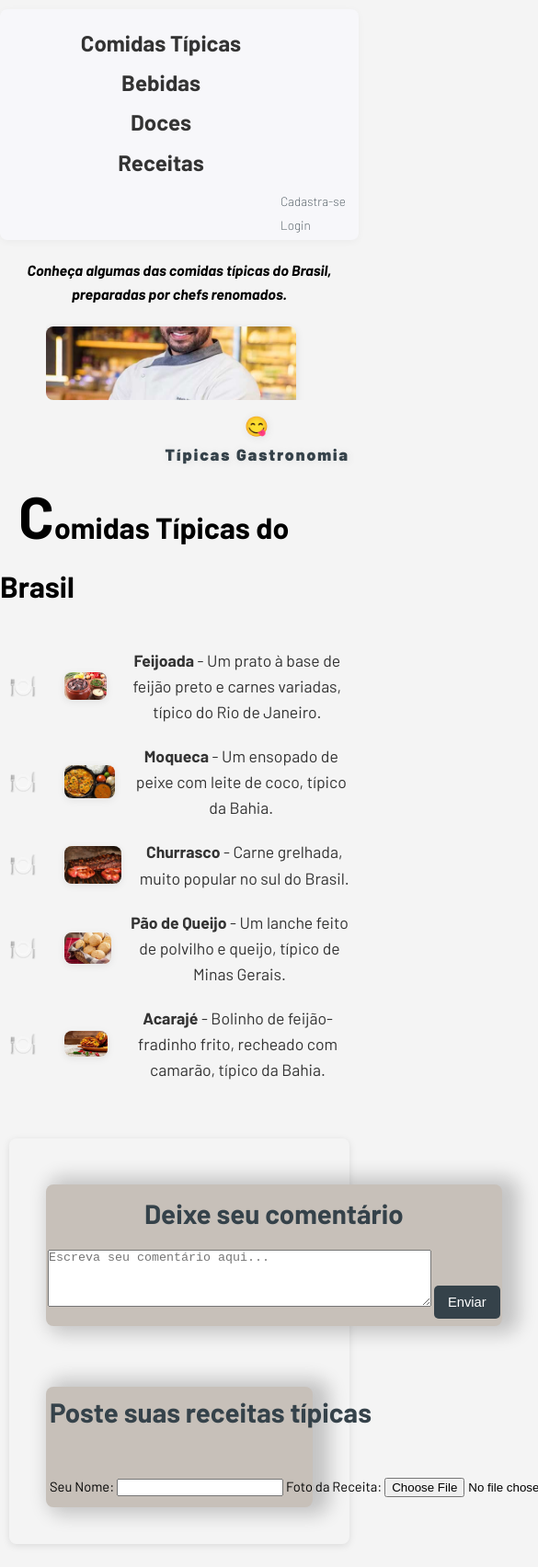
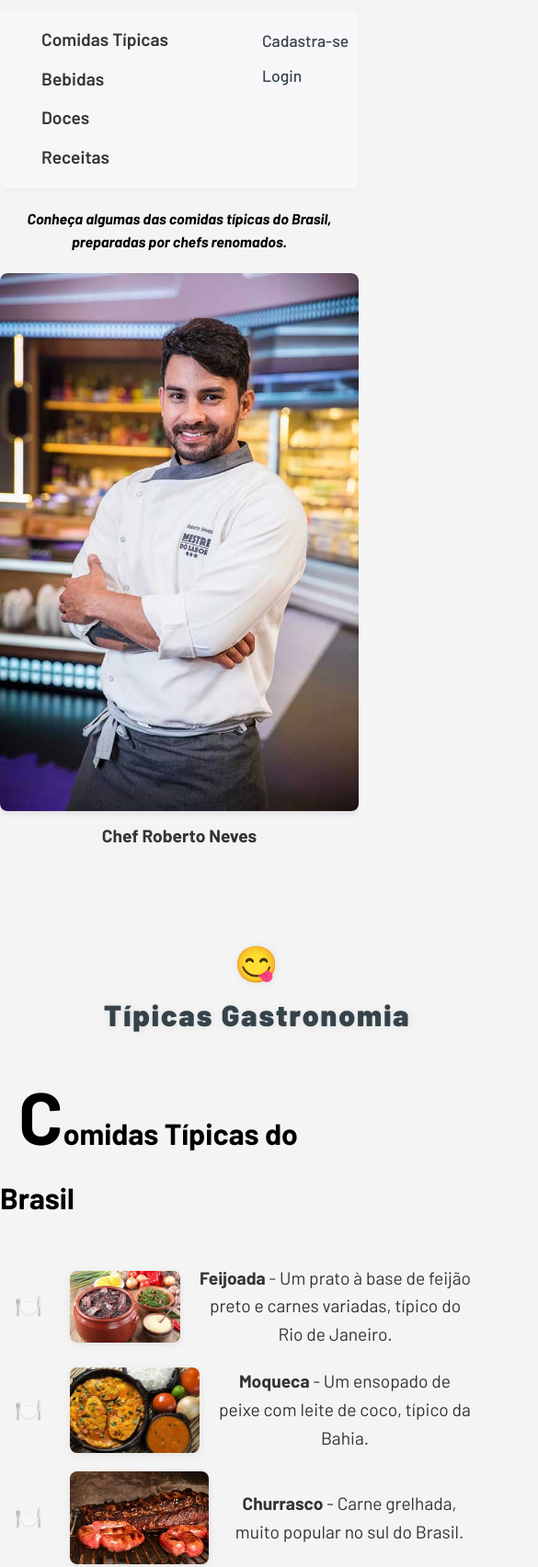
Before and after one commit to jardelMessias39/comida-tipica-brasil, a plain HTML site: page index.html in a window 390 px wide. Shown: the top 1704 px of the page at 92% size, 585 px wide, since content can reach past the window. Drawn offline with Linux system fonts and the light colour scheme.

Commit message:
fazendo correcoes

```diff
--- a/styles.css
+++ b/styles.css
@@ -432,305 +432,252 @@ nav a {
     transition: transform 0.3s ease;
     border-radius: 2px;
 }
+/* === RESET E BASE === */
+* {
+  box-sizing: border-box;
+  margin: 0;
+  padding: 0;
+}
 
-@media screen and (max-width: 600px) {
-    h1:first-letter {
-        font-size: 2em;
-    }
+body {
+  font-family: 'Barlow', sans-serif;
+  background-color: #f4f4f4;
+  line-height: 1.6;
+}
 
-    .acesso-usuario {
-        flex-direction: column;
-        gap: 10vw;
-        align-items: flex-end;
-    }
+/* === CABEÇALHO E NAVEGAÇÃO === */
+header {
+  background-color: #35424a;
+  color: white;
+  padding: 10px 0;
+  position: fixed;
+  top: 0;
+  width: 100%;
+  z-index: 1000;
+  text-align: center;
+}
 
-    .nav-lista a {
-        font-size: 1.5em;
-        margin: 0 20rem;
-    }
+nav {
+  background: #f7f7fa;
+  border-radius: 8px;
+  box-shadow: 0 2px 8px rgba(0, 0, 0, 0.04);
+  padding: 8px 0;
+}
 
-    .nav-lista a::after {
-        height: 1vw;
-    }
+.nav-lista {
+  display: flex;
+  justify-content: center;
+  gap: 1em;
+  list-style: none;
+}
 
-    .nav-lista {
-        flex-direction: column;
-        align-items: center;
-        left: 0;
-        gap: 0.5em;
-        white-space: nowrap;
-    }
+.nav-lista a {
+  text-decoration: none;
+  color: #333;
+  font-size: 1.2em;
+  font-weight: 600;
+  position: relative;
+}
 
-    .conteudo-principal {
-        flex-direction: column;
-        gap: 24vw;
-        margin: 16vh;
-        align-items: center;
-    }
+.nav-lista a::after {
+  content: '';
+  position: absolute;
+  bottom: -4px;
+  left: 0;
+  width: 100%;
+  height: 2px;
+  background: #35424a;
+  transform: scaleX(0);
+  transition: transform 0.3s ease;
+}
 
-    .mural-das-comidas-tipicas,
-    .area-comentario {
-        min-width: 320px;
-        padding: 20%;
-    }
+.nav-lista a:hover::after {
+  transform: scaleX(1);
+}
 
-    .slider {
-        display: block;
-        height: 500px;
-       align-items: center;
-        justify-content: center;
-       padding: auto;
-        animation: infinite;
-        margin-left: 50px;
+.acesso-usuario {
+  display: flex;
+  justify-content: flex-end;
+  gap: 10px;
+  margin-top: 10px;
+}
 
-    }
-   .slider img {
-    height: 200%;
-    object-fit: cover;
-    margin-top: 10px;
+.acesso-usuario a {
+  color: #35424a;
+  text-decoration: none;
+  font-weight: 500;
+}
+
+/* === LOGO E TÍTULO === */
+.logo {
+  font-size: 2.5em;
+  font-weight: 900;
+  color: #35424a;
+  text-align: center;
+  margin: 80px 0 20px;
+  animation: mover-e-mudar 3s infinite;
+}
+
+@keyframes mover-e-mudar {
+  0% { transform: translateX(0); }
+  50% { transform: translateX(200px); }
+  100% { transform: translateX(0); }
+}
+
+/* === SLIDER DE CHEFS === */
+.area-slider {
+  text-align: center;
+  margin: 20px auto;
+}
+
+.slider {
+  max-width: 100%;
+  overflow: hidden;
+  border-radius: 8px;
+}
+
+.slider li {
+  display: none;
+}
+
+.slider li.active {
+  display: block;
+}
+
+.slider img {
+  width: 100%;
+  height: auto;
+  border-radius: 8px;
+  transition: transform 0.3s ease;
+}
+
+.slider img:hover {
+  transform: scale(1.05);
+}
+
+/* === CONTEÚDO PRINCIPAL === */
+.conteudo-principal {
+  display: flex;
+  gap: 48px;
+  margin: 32px;
+  flex-wrap: wrap;
+  justify-content: center;
+}
+
+.comidas-lista {
+  display: flex;
+  flex-direction: column;
+  gap: 20px;
+}
+
+.comida-item {
+  display: flex;
+  align-items: center;
+  gap: 20px;
+  cursor: pointer;
+  transition: transform 0.3s, box-shadow 0.3s;
+}
+
+.comida-item:hover {
+  transform: scale(1.04);
+  box-shadow: 0 6px 24px rgba(53, 66, 74, 0.12);
+  background: #f7f7fa;
+  border-radius: 10px;
+}
+
+.img-comida {
+  width: 300px;
+  border-radius: 8px;
+  box-shadow: 0 2px 8px rgba(0, 0, 0, 0.08);
+}
+
+.comida-item span {
+  font-size: 1.2em;
+  color: #333;
+}
+
+/* === ÁREA INTERATIVA === */
+.area-interativa {
+  display: flex;
+  flex-direction: column;
+  gap: 20px;
+  padding: 40px;
+  background-color: #c7c0b9;
+  border-radius: 8px;
+  box-shadow: 0 2px 8px rgba(0, 0, 0, 0.1);
+}
+
+.comentario,
+.mural-das-comidas-tipicas {
+  padding: 20px;
+  background-color: #fff;
+  border-radius: 8px;
+}
+
+/* === BOTÕES === */
+button {
+  background-color: #35424a;
+  color: white;
+  border: none;
+  padding: 10px 15px;
+  border-radius: 5px;
+  cursor: pointer;
+  font-size: 1em;
+}
+
+button:hover {
+  background-color: #5b5e60;
+}
+
+/* === RODAPÉ === */
+footer {
+  background: #5b5e60;
+  color: white;
+  padding: 20px;
+  text-align: center;
+}
+
+footer a {
+  color: #e0e0e0;
+  text-decoration: none;
+}
+
+footer a:hover {
+  text-decoration: underline;
+}
+
+/* === RESPONSIVIDADE === */
+@media screen and (max-width: 768px) {
+  .conteudo-principal {
+    flex-direction: column;
+    margin: 16px;
+  }
+
+  .img-comida {
+    width: 100%;
     max-width: 100%;
   }
 
+  .nav-lista {
+    flex-direction: column;
+    gap: 12px;
+  }
 
-    .logo {
-        font-size: 1.5em;
-        margin: 10px 0 4px 0;
-        text-align: center;
+  .acesso-usuario {
+    flex-direction: column;
+    align-items: center;
+    margin-top: 10px;
+  }
 
-    }
+  .logo {
+    font-size: 2em;
+  }
 
-    @keyframes slide {
-        0% {
-            transform: translateX(0);
-        }
+  .slider img {
+    height: auto;
+  }
 
-        100% {
-            transform: translateX(-100%);
-        }
-    }
-
+  .area-interativa {
+    padding: 20px;
+  }
 }
-
-@media screen and (max-width: 130px) {
-    .conteudo-principal {
-        gap: 24px;
-        margin: 16px;
-        white-space: normal;
-        flex-direction: column;
-        align-items: right;
-
-    }
-
-    .logo {
-        font-size: 1.5em;
-        margin: 16px 0 4px 0;
-        text-align: center;
-    }
-
-    .nav-lista {
-        flex-direction: column;
-        align-items: center;
-        left: 30px;
-        gap: 0.5em;
-        white-space: normal;
-    }
-
-    .mural-das-comidas-tipicas,
-    .area-comentario {
-        min-width: 320px;
-        padding: 20px;
-    }
-
-    .slider {
-        display: block;
-        height: 500px;
-        animation: infinite;
-
-    }
-
-    .acesso-usuario {
-        font-size: medium;
-        padding: auto;
-        position: right;
-        align-items: right;
-        justify-content: center;
-        white-space: normal;
-        flex-direction: column;
-        gap: 10px;
-        align-items: flex-end;
-
-    }
-
-    @media screen and (max-width: 1040px) {
-        .acesso-usuario {
-            position: static;
-            display: flex;
-            justify-content: center;
-            margin-top: 12px;
-            margin-bottom: 8px;
-            right: auto;
-            top: auto;
-            white-space: nowrap;
-            flex-direction: column;
-            gap: 10px;
-            align-items: flex-end
-        }
-
-        .logo {
-            font-size: 1.5em;
-            margin: 16px 0 4px 0;
-            text-align: center;
-        }
-    }
-}
-
-@media screen and (max-width: 900px) {
-    .conteudo-principal {
-        flex-direction: column;
-        gap: 24px;
-        margin: 10px;
-        align-items: stretch;
-    }
-
-    .comidas-lista,
-    .mural-das-comidas-tipicas,
-    .area-comentario {
-        max-width: 100%;
-        min-width: 0;
-        width: 100%;
-    }
-
-    .slider {
-        height: 320px;
-        max-width: 100%;
-        white-space: nowrap;
-    }
-
-    .img-comida {
-        width: 100%;
-        max-width: 250px;
-    }
-
-    .area-interativa {
-        flex-direction: column;
-        gap: 16px;
-        margin-bottom: 24px;
-    }
-
-    .acesso-usuario {
-        font-size: 0.95em;
-        right: auto;
-        left: 10px;
-        top: 2px;
-        gap: 6px;
-        position: relative;
-        white-space: nowrap;
-    }
-}
-
-@media screen and (max-width: 700px) {
-    header {
-        font-size: 1em;
-        padding: 0 0 8px 0;
-    }
-
-    .logo {
-        font-size: 1.5em;
-        margin: 16px 0 4px 0;
-    }
-
-    .acesso-usuario {
-        font-size: 0.95em;
-        right: 5px;
-        top: 2px;
-        gap: 6px;
-        position: relative;
-        white-space: nowrap;
-    }
-
-    .nav-lista {
-        gap: 0.7em;
-    }
-
-    .comida-item span {
-        font-size: 1.1em;
-    }
-
-    .slider {
-        height: 160px;
-        white-space: nowrap;
-    }
-
-    .mural-das-comidas-tipicas,
-    .area-comentario {
-        padding: 10px;
-        font-size: 0.98em;
-    }
-
-    .comentario {
-        padding: 16px 10px 10px 10px;
-        margin-top: 30px;
-    }
-
-    footer {
-        font-size: 0.95em;
-        padding: 10px 0 6px 0;
-    }
-}
-
-@media screen and (max-width: 500px) {
-    body {
-        font-size: 1em;
-    }
-
-    .logo {
-        font-size: 1.1em;
-        margin: 8px 0 2px 0;
-    }
-
-    .acesso-usuario {
-        font-size: 0.85em;
-        right: 2px;
-        top: 2px;
-        gap: 4px;
-        position: relative;
-        white-space: nowrap;
-    }
-
-    .nav-lista {
-        flex-direction: column;
-        gap: 0.3em;
-        white-space: nowrap;
-    }
-
-    .slide,
-    .slider {
-        height: 90px;
-    }
-
-    .img-comida {
-        max-width: 120px;
-    }
-
-    .mural-das-comidas-tipicas,
-    .area-comentario {
-        padding: 4px;
-        font-size: 0.92em;
-        min-width: 0;
-        white-space: nowrap;
-
-    }
-
-    .comentario {
-        padding: 8px 2px 8px 2px;
-        margin-top: 10px;
-        white-space: nowrap;
-        font-size: 0.92em;
-    }
-
-    footer {
-        font-size: 0.85em;
-        padding: 6px 0 2px 0;
-    }
-
-}
```
